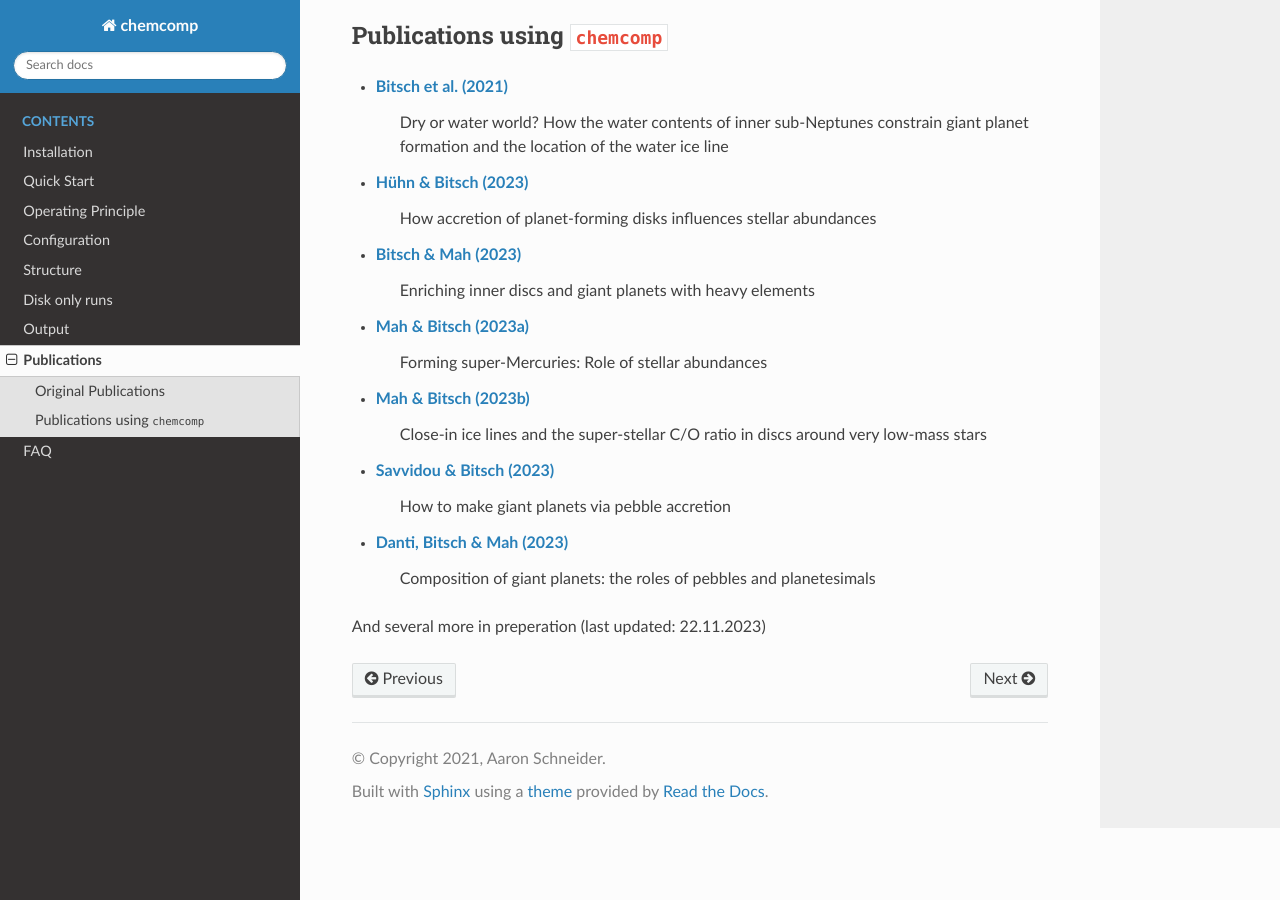
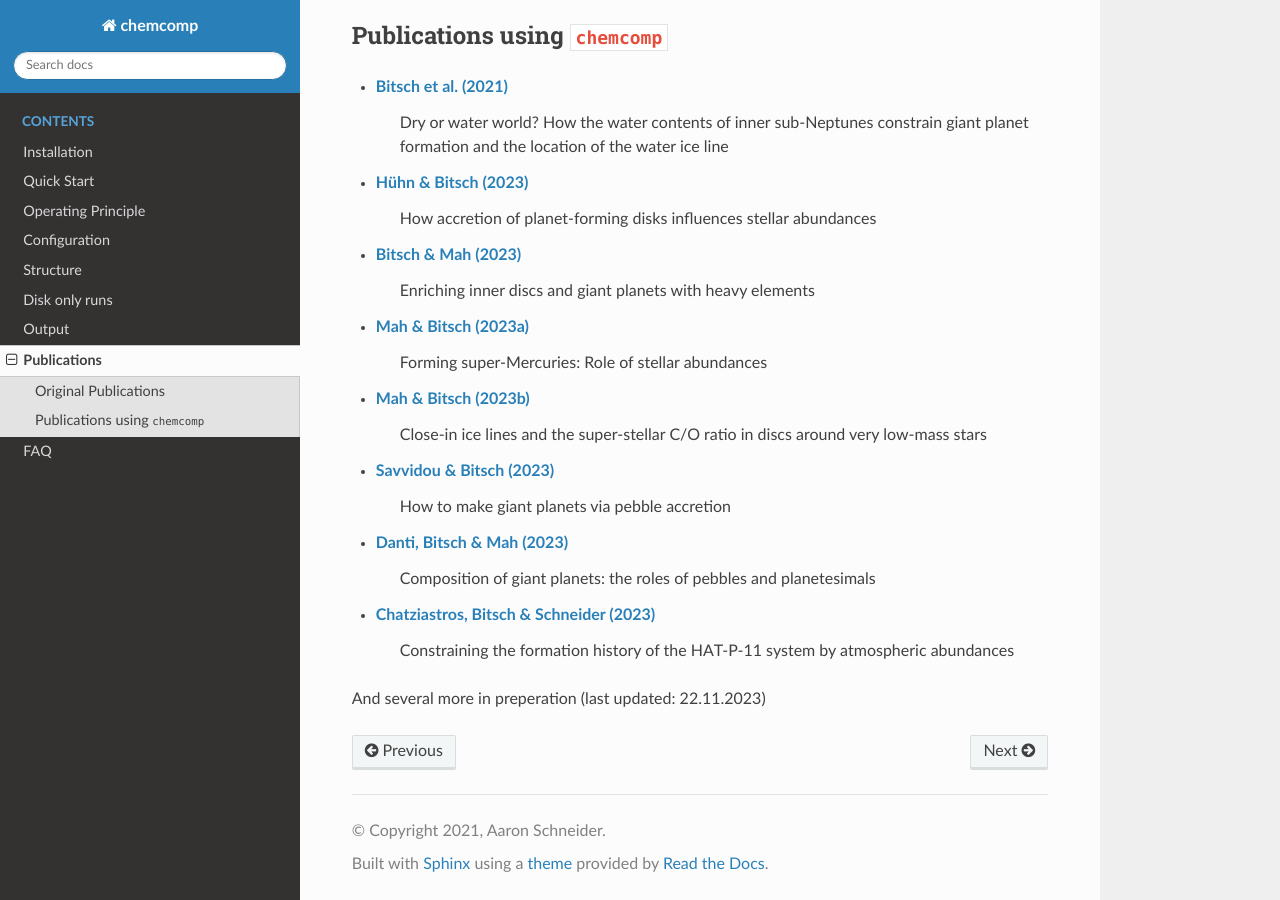
Before and after one commit to AaronDavidSchneider/chemcomp, a Sphinx documentation site: the page built from doc/source/Publications.rst, in a window 1280 px wide and 900 px high, scrolled down 546 px. Built offline with Sphinx 7.4.7 and the Read the Docs theme 2.0.0, drawn with Linux system fonts in a browser that asks for light colours.

Commit message:
add Lenas paper to publication list

```diff
--- a/doc/source/Publications.rst
+++ b/doc/source/Publications.rst
@@ -29,5 +29,7 @@ Publications using ``chemcomp``
     How to make giant planets via pebble accretion
 * `Danti, Bitsch & Mah (2023) <https://ui.adsabs.harvard.edu/abs/2023arXiv231002886D>`_
     Composition of giant planets: the roles of pebbles and planetesimals
+* `Chatziastros, Bitsch & Schneider (2023) <https://ui.adsabs.harvard.edu/abs/2023arXiv231012797C>`_
+    Constraining the formation history of the HAT-P-11 system by atmospheric abundances
 
 And several more in preperation (last updated: 22.11.2023)
```
Also changed, not shown: README.md (+3 -0 lines).
